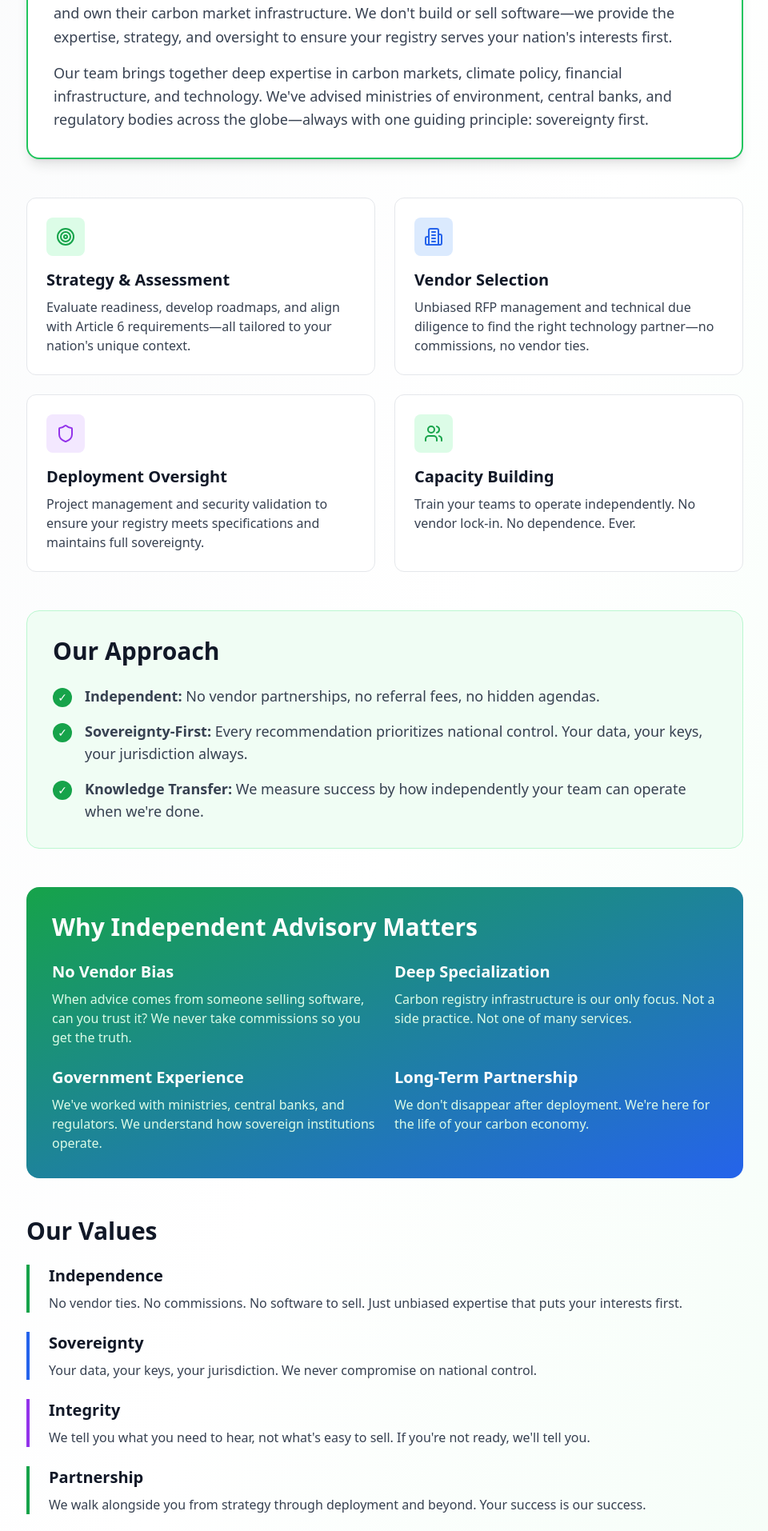
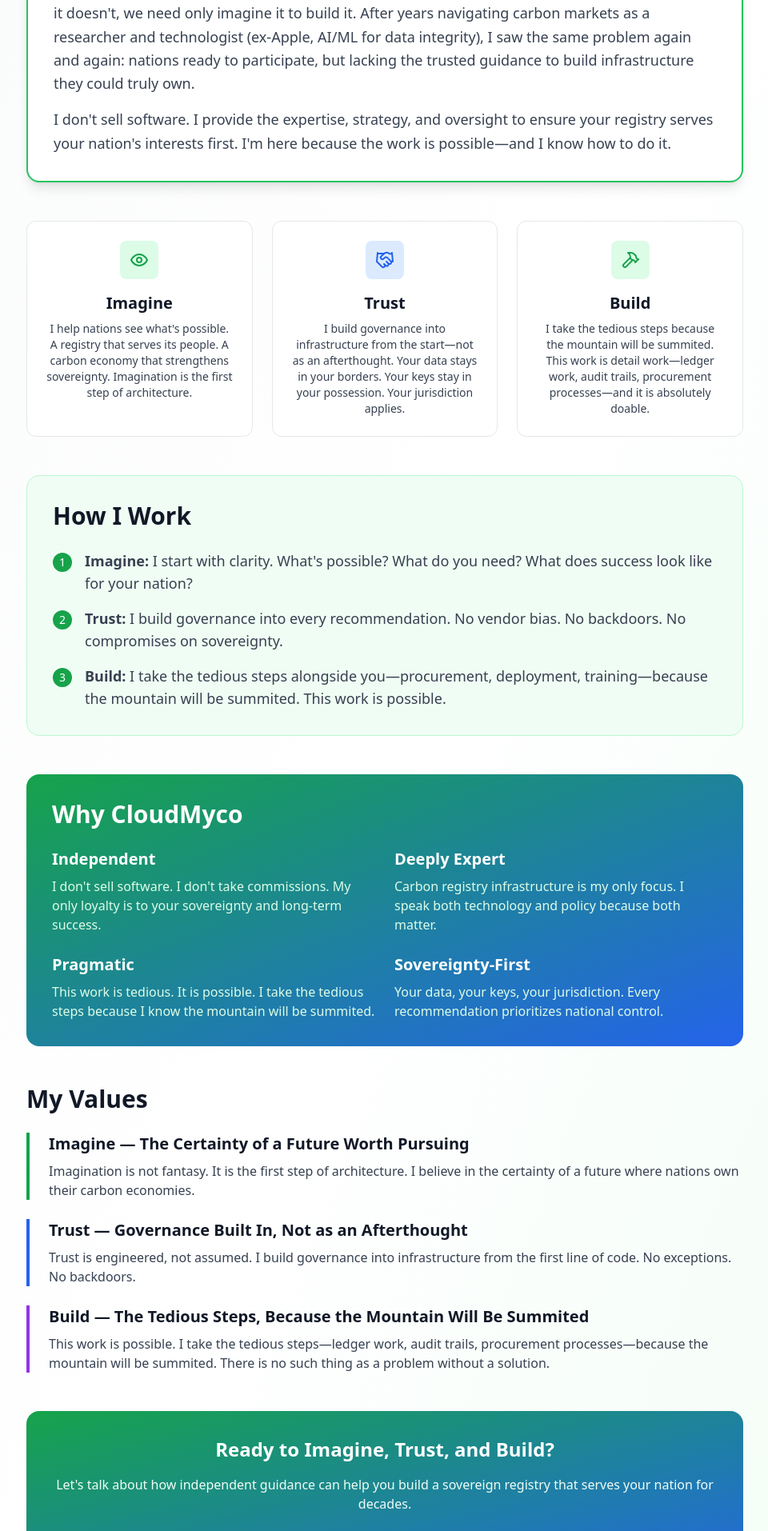
Before and after one commit to naturally-code/CloudMyco_marketing_site, a Next.js app: page /about in a window 1280 px wide. Shown: the part 744-2658 px from the top of the page at 80% size, without its empty margins (159-1119 px from the left). Built offline with nearby package versions, Linux system fonts and the light colour scheme.

Commit message:
Revise About page with new messaging framework
Updated the About page content to reflect a new framework emphasizing 'Imagine. Trust. Build.' and rephrased sections to enhance clarity and impact.

```diff
--- a/app/about/page.tsx
+++ b/app/about/page.tsx
@@ -3,7 +3,7 @@
 import Link from 'next/link'
 import NavBar from '../../components/NavBar'
 import Footer from '../../components/Footer'
-import { ArrowLeft, Building2, Users, Target, Award, Shield, Globe, Compass, Heart } from 'lucide-react'
+import { ArrowLeft, Building2, Users, Target, Award, Shield, Globe, Compass, Heart, Eye, Handshake, Hammer } from 'lucide-react'
 
 export default function AboutPage() {
   return (
@@ -25,146 +25,131 @@
           </h1>
 
           <p className="text-2xl text-gray-800 mb-6 leading-relaxed font-semibold">
-            Independent Advisors for Sovereign Carbon Infrastructure
+            Imagine. Trust. Build.
           </p>
 
           <p className="text-xl text-gray-700 mb-12 leading-relaxed">
-            Most countries seeking to participate in carbon markets lack internal registry infrastructure capable of supporting issuance, retirement, audit traceability, and sovereign control. Building that infrastructure from scratch typically takes 2–5 years—and navigating the vendor landscape alone is fraught with risk.
+            Most countries seeking to participate in carbon markets lack internal registry infrastructure capable of supporting issuance, retirement, audit traceability, and sovereign control. Building that infrastructure from scratch takes 2–5 years. The path to restoration already exists—I help nations build it.
           </p>
 
-          {/* Who We Are */}
+          {/* Who We Are - Reframed with Imagine. Trust. Build. */}
           <div className="bg-white rounded-2xl border-2 border-carbon-500 p-8 mb-12 shadow-lg">
-            <h2 className="text-3xl font-bold text-gray-900 mb-4">Who We Are</h2>
+            <h2 className="text-3xl font-bold text-gray-900 mb-4">Who I Am</h2>
             <p className="text-lg text-gray-700 leading-relaxed mb-4">
-              CloudMyco is an independent advisory firm dedicated to helping sovereign nations build, launch, and own their carbon market infrastructure. We don't build or sell software—we provide the expertise, strategy, and oversight to ensure your registry serves your nation's interests first.
+              I founded CloudMyco because I believe the path to climate restoration already exists—and where it doesn't, we need only imagine it to build it. After years navigating carbon markets as a researcher and technologist (ex-Apple, AI/ML for data integrity), I saw the same problem again and again: nations ready to participate, but lacking the trusted guidance to build infrastructure they could truly own.
             </p>
             <p className="text-lg text-gray-700 leading-relaxed">
-              Our team brings together deep expertise in carbon markets, climate policy, financial infrastructure, and technology. We've advised ministries of environment, central banks, and regulatory bodies across the globe—always with one guiding principle: sovereignty first.
+              I don't sell software. I provide the expertise, strategy, and oversight to ensure your registry serves your nation's interests first. I'm here because the work is possible—and I know how to do it.
             </p>
           </div>
 
-          {/* What We Do - Updated for Consulting */}
-          <div className="grid md:grid-cols-2 gap-6 mb-12">
-            <div className="bg-white p-6 rounded-xl border border-gray-200 hover:border-carbon-500 transition-colors">
-              <div className="w-12 h-12 bg-carbon-100 rounded-lg flex items-center justify-center mb-4">
-                <Target className="w-6 h-6 text-carbon-600" />
+          {/* What We Do - Framed as Imagine. Trust. Build. */}
+          <div className="grid md:grid-cols-3 gap-6 mb-12">
+            <div className="bg-white p-6 rounded-xl border border-gray-200 hover:border-carbon-500 transition-colors text-center">
+              <div className="w-12 h-12 bg-carbon-100 rounded-lg flex items-center justify-center mx-auto mb-4">
+                <Eye className="w-6 h-6 text-carbon-600" />
               </div>
-              <h3 className="text-xl font-bold text-gray-900 mb-2">Strategy & Assessment</h3>
-              <p className="text-gray-700">Evaluate readiness, develop roadmaps, and align with Article 6 requirements—all tailored to your nation's unique context.</p>
+              <h3 className="text-xl font-bold text-gray-900 mb-2">Imagine</h3>
+              <p className="text-gray-700 text-sm">I help nations see what's possible. A registry that serves its people. A carbon economy that strengthens sovereignty. Imagination is the first step of architecture.</p>
             </div>
 
-            <div className="bg-white p-6 rounded-xl border border-gray-200 hover:border-carbon-500 transition-colors">
-              <div className="w-12 h-12 bg-blockchain-100 rounded-lg flex items-center justify-center mb-4">
-                <Building2 className="w-6 h-6 text-blockchain-600" />
+            <div className="bg-white p-6 rounded-xl border border-gray-200 hover:border-blockchain-500 transition-colors text-center">
+              <div className="w-12 h-12 bg-blockchain-100 rounded-lg flex items-center justify-center mx-auto mb-4">
+                <Handshake className="w-6 h-6 text-blockchain-600" />
               </div>
-              <h3 className="text-xl font-bold text-gray-900 mb-2">Vendor Selection</h3>
-              <p className="text-gray-700">Unbiased RFP management and technical due diligence to find the right technology partner—no commissions, no vendor ties.</p>
+              <h3 className="text-xl font-bold text-gray-900 mb-2">Trust</h3>
+              <p className="text-gray-700 text-sm">I build governance into infrastructure from the start—not as an afterthought. Your data stays in your borders. Your keys stay in your possession. Your jurisdiction applies.</p>
             </div>
 
-            <div className="bg-white p-6 rounded-xl border border-gray-200 hover:border-carbon-500 transition-colors">
-              <div className="w-12 h-12 bg-purple-100 rounded-lg flex items-center justify-center mb-4">
-                <Shield className="w-6 h-6 text-purple-600" />
+            <div className="bg-white p-6 rounded-xl border border-gray-200 hover:border-green-500 transition-colors text-center">
+              <div className="w-12 h-12 bg-green-100 rounded-lg flex items-center justify-center mx-auto mb-4">
+                <Hammer className="w-6 h-6 text-green-600" />
               </div>
-              <h3 className="text-xl font-bold text-gray-900 mb-2">Deployment Oversight</h3>
-              <p className="text-gray-700">Project management and security validation to ensure your registry meets specifications and maintains full sovereignty.</p>
-            </div>
-
-            <div className="bg-white p-6 rounded-xl border border-gray-200 hover:border-carbon-500 transition-colors">
-              <div className="w-12 h-12 bg-green-100 rounded-lg flex items-center justify-center mb-4">
-                <Users className="w-6 h-6 text-green-600" />
-              </div>
-              <h3 className="text-xl font-bold text-gray-900 mb-2">Capacity Building</h3>
-              <p className="text-gray-700">Train your teams to operate independently. No vendor lock-in. No dependence. Ever.</p>
+              <h3 className="text-xl font-bold text-gray-900 mb-2">Build</h3>
+              <p className="text-gray-700 text-sm">I take the tedious steps because the mountain will be summited. This work is detail work—ledger work, audit trails, procurement processes—and it is absolutely doable.</p>
             </div>
           </div>
 
-          {/* Our Approach */}
+          {/* Our Approach - Reframed around the three pillars */}
           <div className="bg-carbon-50 rounded-2xl p-8 border border-carbon-200 mb-12">
-            <h2 className="text-3xl font-bold text-gray-900 mb-6">Our Approach</h2>
+            <h2 className="text-3xl font-bold text-gray-900 mb-6">How I Work</h2>
 
             <div className="space-y-4">
               <div className="flex items-start gap-4">
                 <div className="w-6 h-6 bg-carbon-600 rounded-full flex items-center justify-center flex-shrink-0 mt-1">
-                  <span className="text-white text-sm">✓</span>
+                  <span className="text-white text-sm">1</span>
                 </div>
-                <p className="text-lg text-gray-700"><span className="font-semibold">Independent:</span> No vendor partnerships, no referral fees, no hidden agendas.</p>
+                <p className="text-lg text-gray-700"><span className="font-semibold">Imagine:</span> I start with clarity. What's possible? What do you need? What does success look like for your nation?</p>
               </div>
 
               <div className="flex items-start gap-4">
                 <div className="w-6 h-6 bg-carbon-600 rounded-full flex items-center justify-center flex-shrink-0 mt-1">
-                  <span className="text-white text-sm">✓</span>
+                  <span className="text-white text-sm">2</span>
                 </div>
-                <p className="text-lg text-gray-700"><span className="font-semibold">Sovereignty-First:</span> Every recommendation prioritizes national control. Your data, your keys, your jurisdiction always.</p>
+                <p className="text-lg text-gray-700"><span className="font-semibold">Trust:</span> I build governance into every recommendation. No vendor bias. No backdoors. No compromises on sovereignty.</p>
               </div>
 
               <div className="flex items-start gap-4">
                 <div className="w-6 h-6 bg-carbon-600 rounded-full flex items-center justify-center flex-shrink-0 mt-1">
-                  <span className="text-white text-sm">✓</span>
+                  <span className="text-white text-sm">3</span>
                 </div>
-                <p className="text-lg text-gray-700"><span className="font-semibold">Knowledge Transfer:</span> We measure success by how independently your team can operate when we're done.</p>
+                <p className="text-lg text-gray-700"><span className="font-semibold">Build:</span> I take the tedious steps alongside you—procurement, deployment, training—because the mountain will be summited. This work is possible.</p>
               </div>
             </div>
           </div>
 
-          {/* Why Independent Advisory */}
+          {/* Why Independent Advisory - Now framed as Why CloudMyco */}
           <div className="bg-gradient-to-br from-carbon-600 to-blockchain-600 rounded-2xl p-8 text-white mb-12">
-            <h2 className="text-3xl font-bold mb-6">Why Independent Advisory Matters</h2>
+            <h2 className="text-3xl font-bold mb-6">Why CloudMyco</h2>
             <div className="grid md:grid-cols-2 gap-6">
               <div>
-                <h3 className="text-xl font-bold mb-2">No Vendor Bias</h3>
-                <p className="text-carbon-100">When advice comes from someone selling software, can you trust it? We never take commissions so you get the truth.</p>
+                <h3 className="text-xl font-bold mb-2">Independent</h3>
+                <p className="text-carbon-100">I don't sell software. I don't take commissions. My only loyalty is to your sovereignty and long-term success.</p>
               </div>
               <div>
-                <h3 className="text-xl font-bold mb-2">Deep Specialization</h3>
-                <p className="text-carbon-100">Carbon registry infrastructure is our only focus. Not a side practice. Not one of many services.</p>
+                <h3 className="text-xl font-bold mb-2">Deeply Expert</h3>
+                <p className="text-carbon-100">Carbon registry infrastructure is my only focus. I speak both technology and policy because both matter.</p>
               </div>
               <div>
-                <h3 className="text-xl font-bold mb-2">Government Experience</h3>
-                <p className="text-carbon-100">We've worked with ministries, central banks, and regulators. We understand how sovereign institutions operate.</p>
+                <h3 className="text-xl font-bold mb-2">Pragmatic</h3>
+                <p className="text-carbon-100">This work is tedious. It is possible. I take the tedious steps because I know the mountain will be summited.</p>
               </div>
               <div>
-                <h3 className="text-xl font-bold mb-2">Long-Term Partnership</h3>
-                <p className="text-carbon-100">We don't disappear after deployment. We're here for the life of your carbon economy.</p>
+                <h3 className="text-xl font-bold mb-2">Sovereignty-First</h3>
+                <p className="text-carbon-100">Your data, your keys, your jurisdiction. Every recommendation prioritizes national control.</p>
               </div>
             </div>
           </div>
 
-          {/* Our Values */}
+          {/* Our Values - Updated with Imagine. Trust. Build. framework */}
           <div className="space-y-6 mb-12">
-            <h2 className="text-3xl font-bold text-gray-900">Our Values</h2>
+            <h2 className="text-3xl font-bold text-gray-900">My Values</h2>
 
             <div className="border-l-4 border-carbon-600 pl-6">
-              <h3 className="text-xl font-bold text-gray-900 mb-2">Independence</h3>
+              <h3 className="text-xl font-bold text-gray-900 mb-2">Imagine — The Certainty of a Future Worth Pursuing</h3>
               <p className="text-gray-700">
-                No vendor ties. No commissions. No software to sell. Just unbiased expertise that puts your interests first.
+                Imagination is not fantasy. It is the first step of architecture. I believe in the certainty of a future where nations own their carbon economies.
               </p>
             </div>
 
             <div className="border-l-4 border-blockchain-600 pl-6">
-              <h3 className="text-xl font-bold text-gray-900 mb-2">Sovereignty</h3>
+              <h3 className="text-xl font-bold text-gray-900 mb-2">Trust — Governance Built In, Not as an Afterthought</h3>
               <p className="text-gray-700">
-                Your data, your keys, your jurisdiction. We never compromise on national control.
+                Trust is engineered, not assumed. I build governance into infrastructure from the first line of code. No exceptions. No backdoors.
               </p>
             </div>
 
             <div className="border-l-4 border-purple-600 pl-6">
-              <h3 className="text-xl font-bold text-gray-900 mb-2">Integrity</h3>
+              <h3 className="text-xl font-bold text-gray-900 mb-2">Build — The Tedious Steps, Because the Mountain Will Be Summited</h3>
               <p className="text-gray-700">
-                We tell you what you need to hear, not what's easy to sell. If you're not ready, we'll tell you.
-              </p>
-            </div>
-
-            <div className="border-l-4 border-green-600 pl-6">
-              <h3 className="text-xl font-bold text-gray-900 mb-2">Partnership</h3>
-              <p className="text-gray-700">
-                We walk alongside you from strategy through deployment and beyond. Your success is our success.
+                This work is possible. I take the tedious steps—ledger work, audit trails, procurement processes—because the mountain will be summited. There is no such thing as a problem without a solution.
               </p>
             </div>
           </div>
 
           {/* CTA */}
           <div className="text-center bg-gradient-to-br from-carbon-600 to-blockchain-600 rounded-2xl p-8 text-white">
-            <h2 className="text-2xl font-bold mb-4">Ready to Build Your Nation's Carbon Future?</h2>
+            <h2 className="text-2xl font-bold mb-4">Ready to Imagine, Trust, and Build?</h2>
             <p className="text-carbon-50 mb-6">
               Let's talk about how independent guidance can help you build a sovereign registry that serves your nation for decades.
             </p>
```
